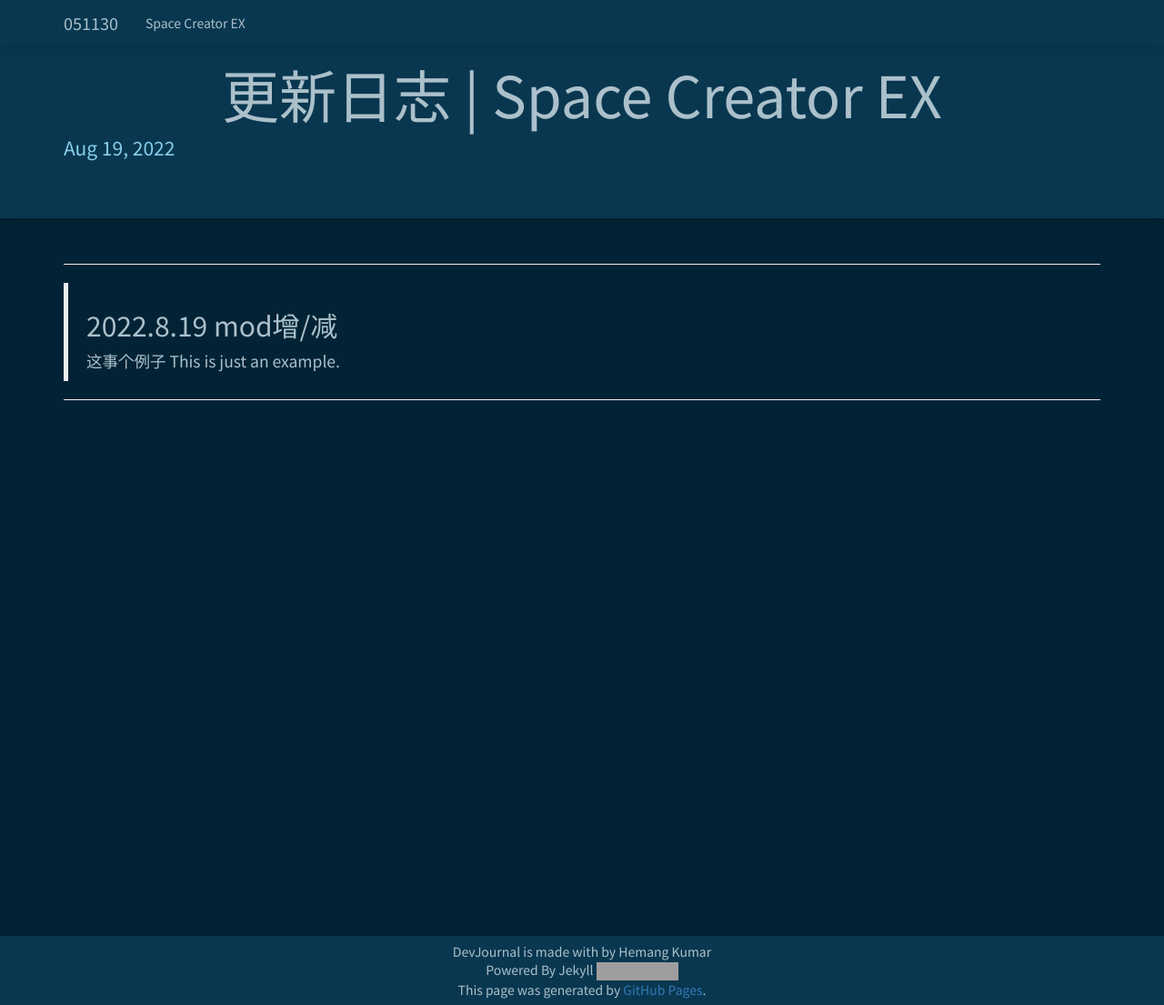
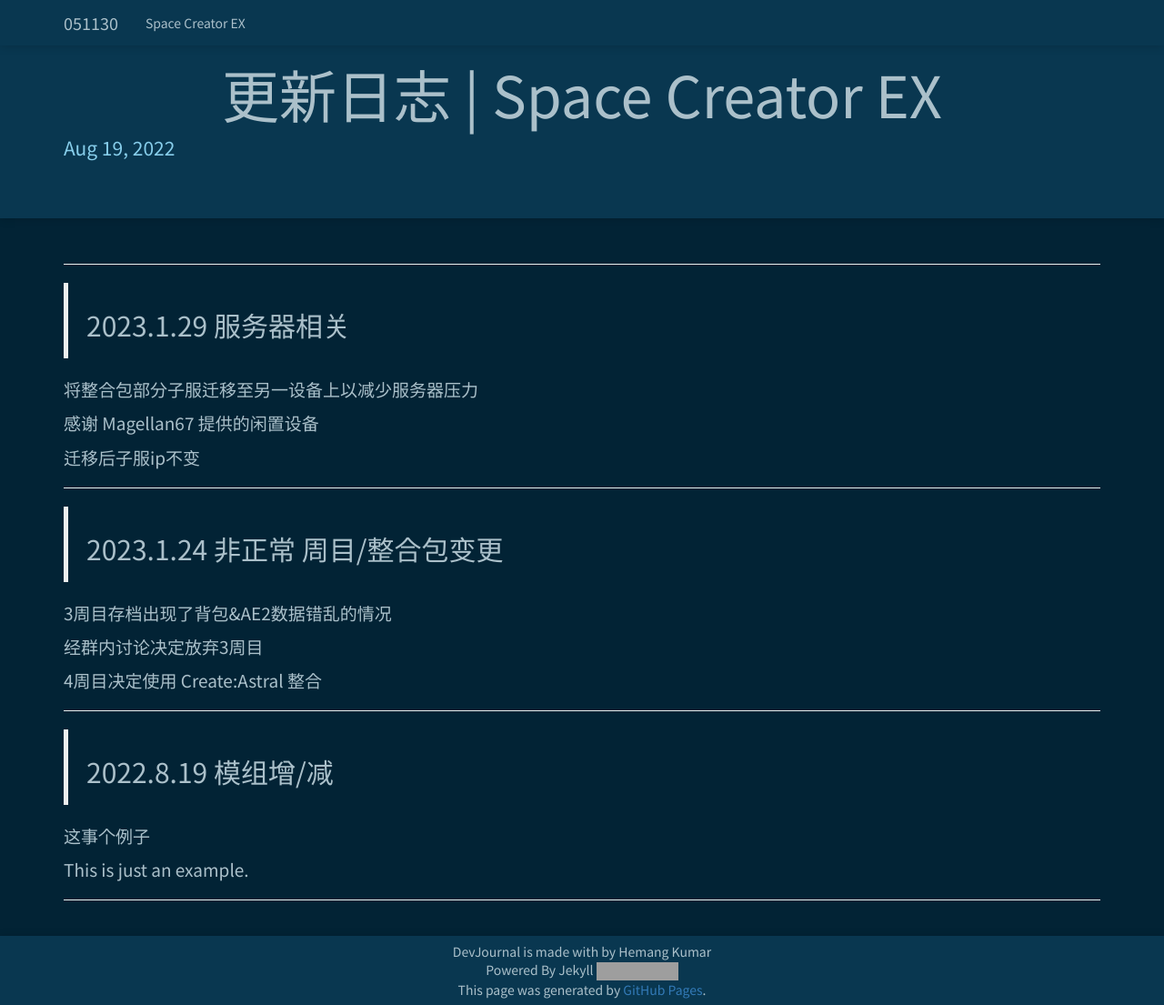
Before and after one commit to x051130x/x051130x.github.io, a Jekyll site: the page built from _posts/2022-8-19-uplog.md, in a window 1280 px wide and 1105 px high. Shown: the whole window at 91% size. Built offline with Jekyll 4.4.1, drawn with Linux system fonts in a browser that asks for light colours; nearby versions of some CDN libraries; grey boxes are pictures that could not be loaded.

Commit message:
complete uplog

```diff
--- a/_posts/2022-8-19-uplog.md
+++ b/_posts/2022-8-19-uplog.md
@@ -4,9 +4,28 @@ title: 更新日志 | Space Creator EX
 ---
 
 -----------------------
+> ## 2023.1.29 服务器相关
 
-> ## 2022.8.19 mod增/减
+将整合包部分子服迁移至另一设备上以减少服务器压力
+
+感谢 Magellan67 提供的闲置设备
+
+迁移后子服ip不变
+
+-----------------------
+> ## 2023.1.24  非正常 周目/整合包变更
+
+3周目存档出现了背包&AE2数据错乱的情况
+
+经群内讨论决定放弃3周目
+
+4周目决定使用 Create:Astral 整合
+
+-----------------------
+> ## 2022.8.19  模组增/减
+
 这事个例子
+
 This is just an example.
 
 -----------------------
```
